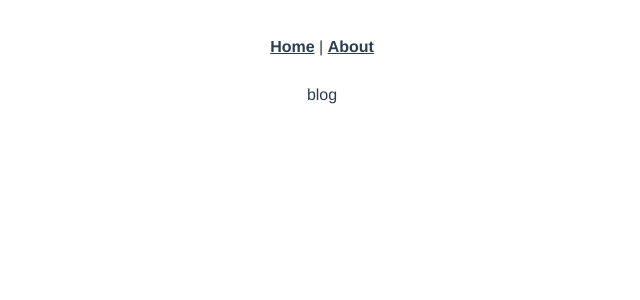
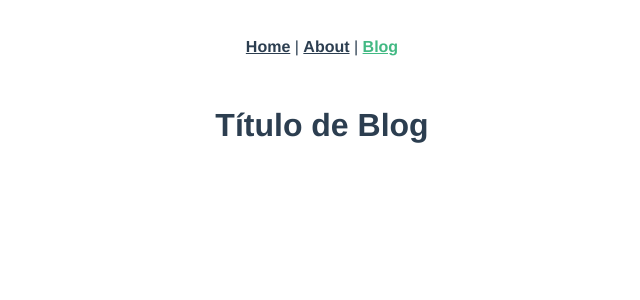
Before and after one commit to mich1223/router-udemy-1, a Vue app: page /blog in a window 1280 px wide. Shown: the top 300 px of the page, without its empty margins (318-958 px from the left). Built offline with nearby package versions, Linux system fonts and the light colour scheme.

Commit message:
Se modificaron títulos

```diff
--- a/src/App.vue
+++ b/src/App.vue
@@ -1,7 +1,8 @@
 <template>
   <nav>
     <router-link to="/">Home</router-link> |
-    <router-link to="/about">About</router-link>
+    <router-link to="/about">About</router-link> |
+    <router-link to="/blog">Blog</router-link>
   </nav>
   <router-view/>
 </template>
--- /dev/null
+++ b/src/components/Titulo.vue
@@ -0,0 +1,16 @@
+<template>
+    <h1>{{texto}}</h1>
+</template>
+
+<script>
+export default{
+    props:{
+        texto: String
+    }
+}
+</script>
+
+
+<style>
+
+</style>
--- a/src/views/Blog.vue
+++ b/src/views/Blog.vue
@@ -1,10 +1,13 @@
 <template>
-    blog
+    <Titulo  texto="Título de Blog" />
 </template>
 
 <script>
+  import Titulo from '../components/Titulo.vue'
   export default{
-
+    components:{
+        Titulo
+    }
   }
 </script>
 
--- a/src/views/HomeView.vue
+++ b/src/views/HomeView.vue
@@ -1,18 +1,18 @@
 <template>
   <div class="home">
     <img alt="Vue logo" src="../assets/logo.png">
-    <HelloWorld msg="Welcome to Your Vue.js App"/>
+    <Titulo texto="Título" />
   </div>
 </template>
 
 <script>
 // @ is an alias to /src
-import HelloWorld from '@/components/HelloWorld.vue'
+import Titulo from '../components/Titulo'
 
 export default {
   name: 'HomeView',
   components: {
-    HelloWorld
+    Titulo
   }
 }
 </script>
```
